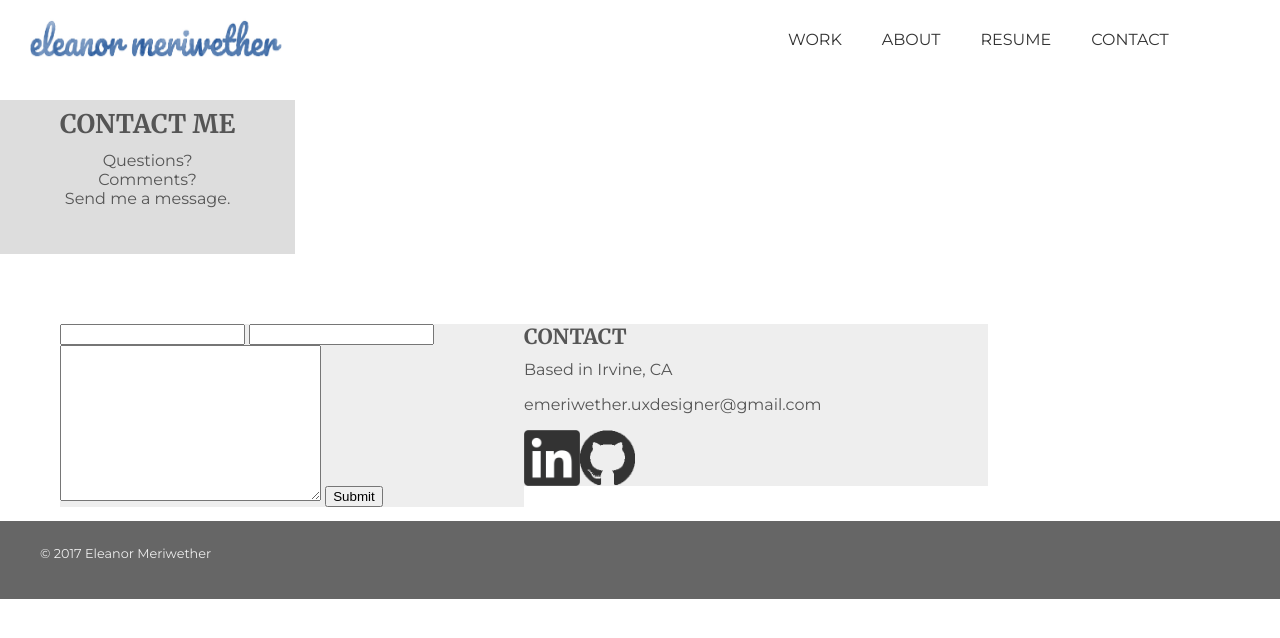
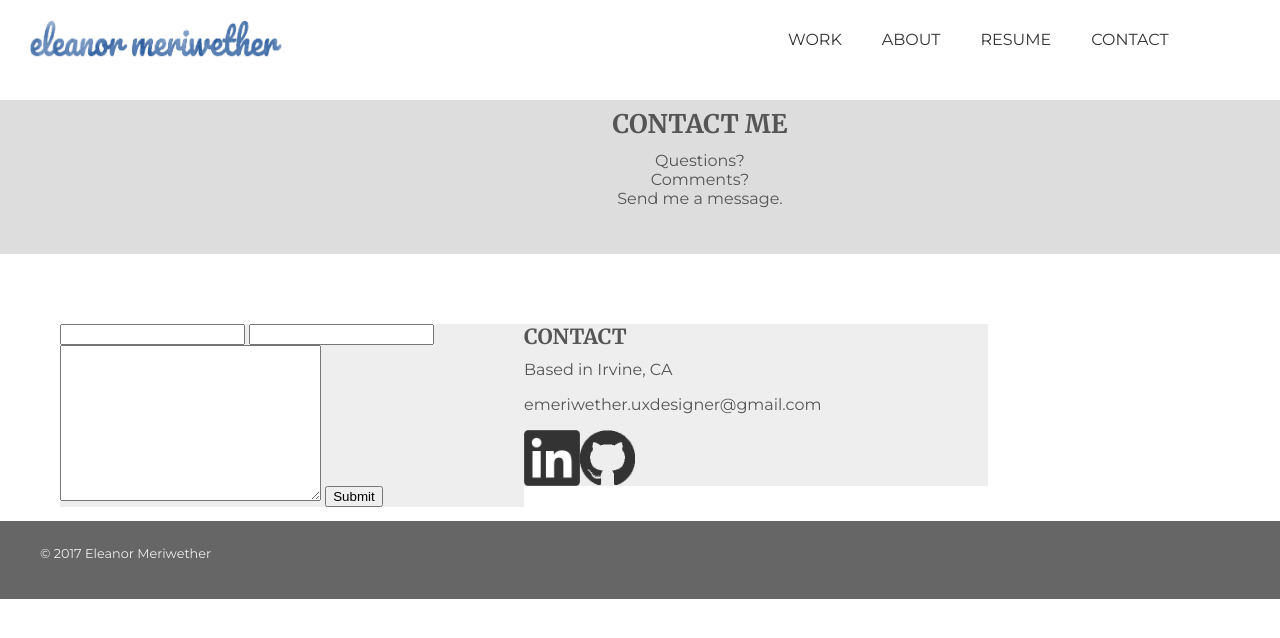
Before and after one commit to emeriwether/emeriwether.github.io, a Jekyll site: the page built from contact.html, in a window 1280 px wide. Shown: the top 638 px of the page. Built offline with Jekyll 4.4.1, drawn with Linux system fonts in a browser that asks for light colours; nearby versions of some CDN libraries.

Commit message:
try to make contact header section span entire page

```diff
--- a/css/styles.css
+++ b/css/styles.css
@@ -137,10 +137,9 @@ section.project3 { margin-bottom: 80px; }
 section.resume { margin-bottom: 80px;}
 
 /*CONTACT*/
-section.contactHeader { background-color: #ddd; text-align: center; padding-bottom: 30px; }
-section.contactHeader div { width: 100%; }
+section.contactHeader { background-color: #ddd; text-align: center; padding-bottom: 30px; width: 100%;  }
 
-section.contactInfo { margin-top: 60px; }
+section.contactInfo { margin-top: 60px;}
 section.contactInfo div { background-color: #eee; width: 40%; float: left; }
 section.contactInfo div div img { width: 30%; float: left;}
 
```
